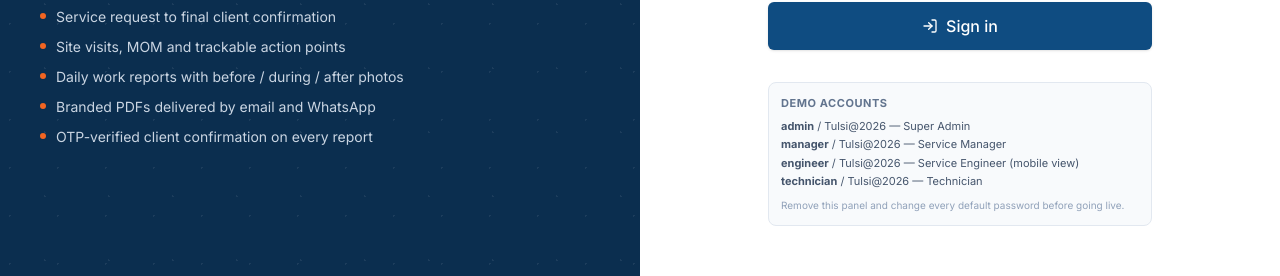
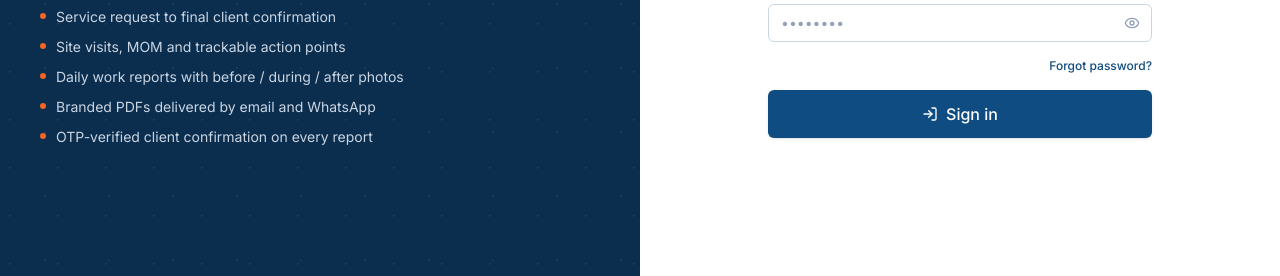
Before and after one commit to tulsiengineers999-cyber/tulsi-engineers, a Next.js app: page /login in a window 1280 px wide. Shown: the part 418-694 px from the top of the page. Built offline with nearby package versions, Linux system fonts and the light colour scheme; no server answers.

Commit message:
Remove demo accounts from login

```diff
--- a/src/app/(auth)/login/LoginForm.tsx
+++ b/src/app/(auth)/login/LoginForm.tsx
@@ -95,18 +95,6 @@ export function LoginForm({ next, justReset }: { next?: string; justReset?: bool
         </Button>
       </form>
 
-      <div className="mt-8 rounded-lg border border-slate-200 bg-slate-50 p-3">
-        <p className="mb-1.5 text-[11px] font-bold tracking-wider text-slate-500 uppercase">Demo accounts</p>
-        <ul className="space-y-0.5 text-[11px] text-slate-600">
-          <li><b>admin</b> / Tulsi@2026 — Super Admin</li>
-          <li><b>manager</b> / Tulsi@2026 — Service Manager</li>
-          <li><b>engineer</b> / Tulsi@2026 — Service Engineer (mobile view)</li>
-          <li><b>technician</b> / Tulsi@2026 — Technician</li>
-        </ul>
-        <p className="mt-2 text-[10px] text-slate-400">
-          Remove this panel and change every default password before going live.
-        </p>
-      </div>
     </div>
   );
 }
```
